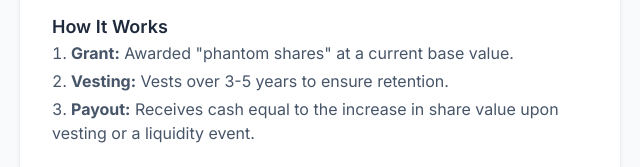
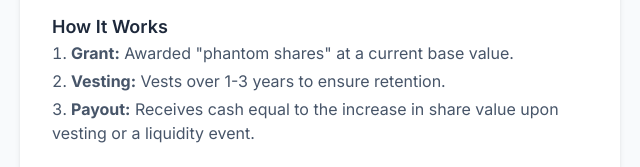
Before and after one commit to danielhjacob/SkyboxCritOpsEquityDashboard, a plain HTML site: page index.html in a window 1280 px wide. Shown: the part 1026-1193 px from the top of the page, 4-644 px from the left. Drawn offline with nearby package versions, Linux system fonts and the light colour scheme.

Commit message:
Update index.html

```diff
--- a/index.html
+++ b/index.html
@@ -151,7 +151,7 @@
                 </div>
                 <div class="bg-white p-6 rounded-lg shadow-md border-l-4 border-blue-600">
                     <h3 class="font-bold text-lg mb-2">Powerful Retention</h3>
-                    <p class="text-slate-600">Multi-year vesting encourages long-term commitment.</p>
+                    <p class="text-slate-600">Vesting encourages long-term commitment.</p>
                 </div>
                 <div class="bg-white p-6 rounded-lg shadow-md border-l-4 border-blue-600">
                     <h3 class="font-bold text-lg mb-2">Flexibility</h3>
@@ -215,7 +215,7 @@
                                 <h4 class="font-semibold text-lg">How It Works</h4>
                                 <ol class="list-decimal list-inside text-slate-600 space-y-1">
                                     <li><b>Grant:</b> Awarded "phantom shares" at a current base value.</li>
-                                    <li><b>Vesting:</b> Vests over 3-5 years to ensure retention.</li>
+                                    <li><b>Vesting:</b> Vests over 1-3 years to ensure retention.</li>
                                     <li><b>Payout:</b> Receives cash equal to the increase in share value upon vesting or a liquidity event.</li>
                                 </ol>
                             </div>
@@ -277,7 +277,7 @@
                                 <h4 class="font-semibold text-lg">How It Works</h4>
                                 <ol class="list-decimal list-inside text-slate-600 space-y-1">
                                     <li><b>Grant:</b> Awarded "cash-settled RSU units".</li>
-                                    <li><b>Vesting:</b> Vests over a 3-5 year period based on continued employment.</li>
+                                    <li><b>Vesting:</b> Vests over a 1-3 year period based on continued employment.</li>
                                     <li><b>Payout:</b> Receives cash equal to the full market value of the shares at the vesting date.</li>
                                 </ol>
                             </div>
```
